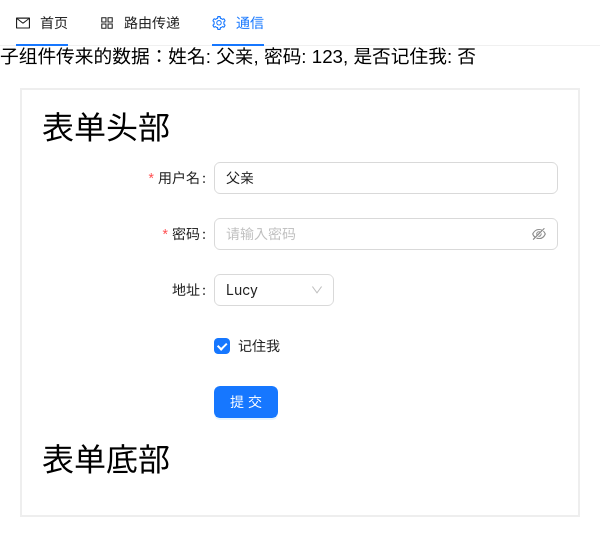
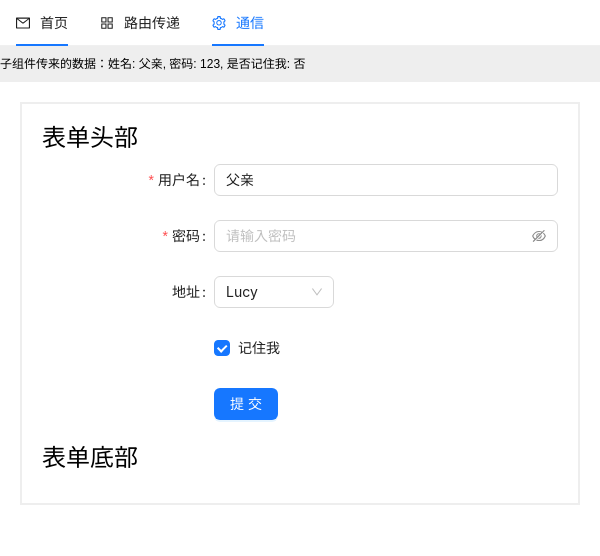
Before and after one commit to tianshiyang/next-app, a Next.js app: page /actions/actions in a window 600 px wide. Shown: the top 556 px of the page. Built offline with nearby package versions, Linux system fonts and the light colour scheme.

Commit message:
feat: 媒体查询样式

```diff
--- a/src/pages/actions/actions.tsx
+++ b/src/pages/actions/actions.tsx
@@ -18,7 +18,7 @@ export default function ActionsPage() {
   return (
     <>
       <GlobalMenu />
-      <h3>子组件传来的数据：姓名: { formValues.username }, 密码: { formValues.password }, 是否记住我: { formValues.remember ? '是' : "否" }</h3>
+      <div className="title">子组件传来的数据：姓名: { formValues.username }, 密码: { formValues.password }, 是否记住我: { formValues.remember ? '是' : "否" }</div>
       <ActionsComponent formValues={formValues} handleFormSubmit={ handleFormSubmit }>
         <h1 slot="head">表单头部</h1>
         <h1 slot="footer">表单底部</h1>
--- a/src/styles/index1200.css
+++ b/src/styles/index1200.css
@@ -1,4 +1,12 @@
 @media screen and (min-width: 600px) and (max-width: 1200px) {
+  html {
+    font-size: 20px;
+  }
+  .title {
+    background: #EEEEEE;
+    line-height: 3rem;
+    height: 3rem;
+  }
   .testH1 {
     color: red
   }
--- a/src/styles/index600.css
+++ b/src/styles/index600.css
@@ -1,4 +1,12 @@
 @media screen and (max-width: 600px) {
+  html {
+    font-size: 12px;
+  }
+  .title {
+    background: #EEEEEE;
+    line-height: 3rem;
+    height: 3rem;
+  }
   .testH1 {
     color: yellow
   }
```
